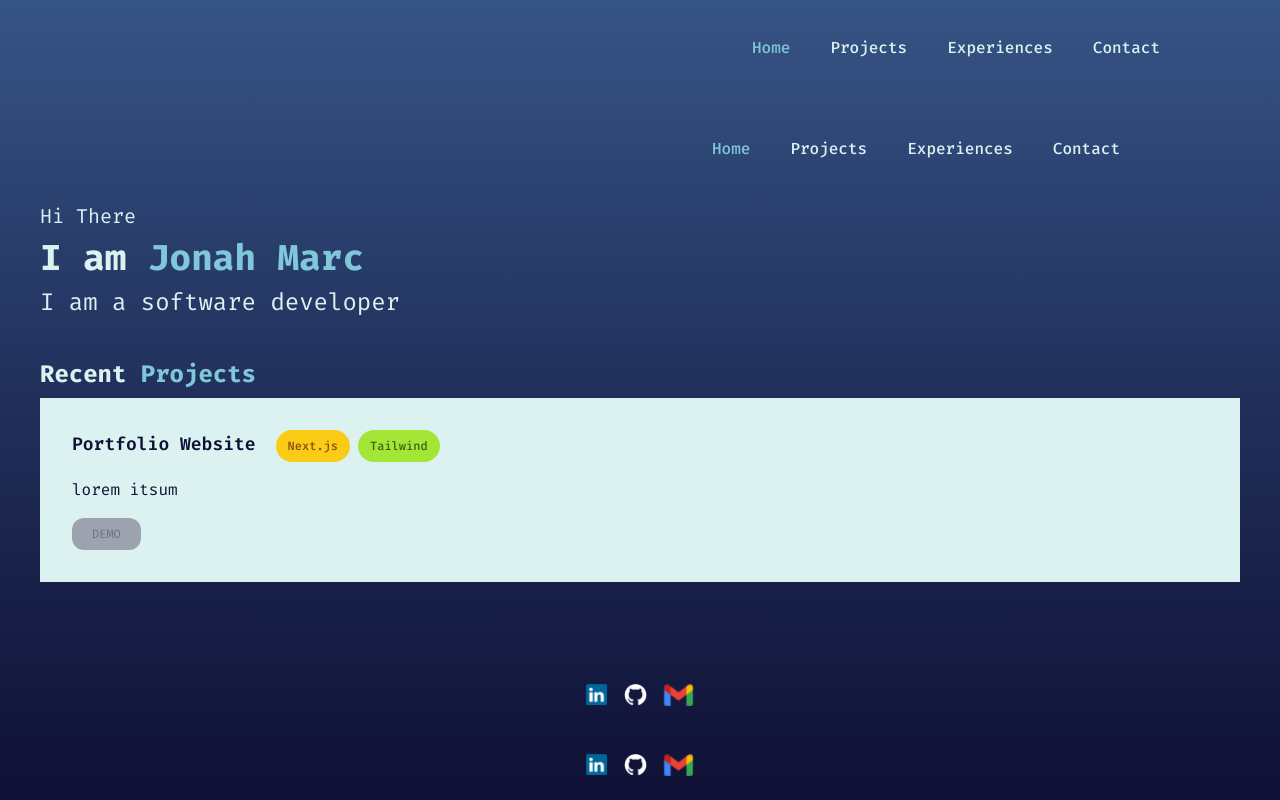
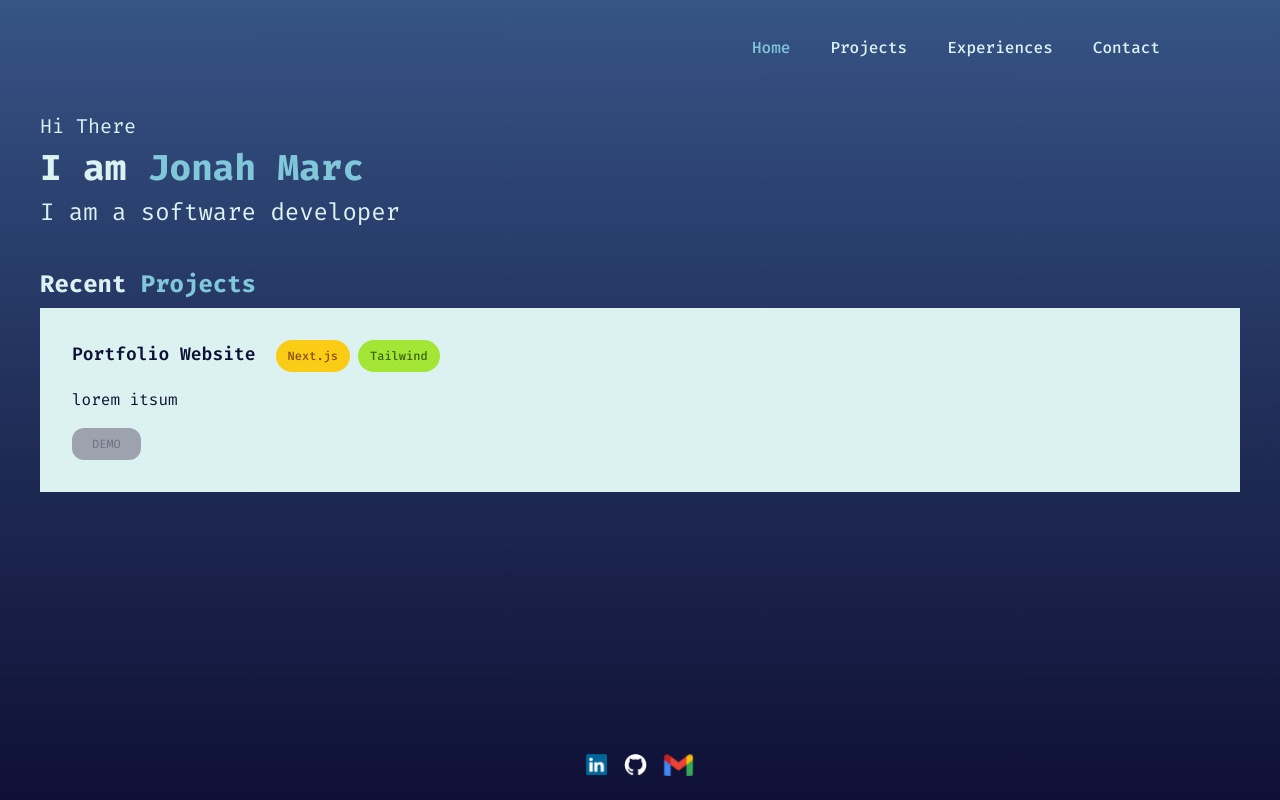
Before and after one commit to jonahmarc/jonahmarc.github.io, a Next.js app: page / in a window 1280 px wide. Built offline with nearby package versions, Linux system fonts and the light colour scheme.

Commit message:
separate project data totally to make it easier to reuse the component

```diff
--- a/app/page.tsx
+++ b/app/page.tsx
@@ -1,30 +1,8 @@
-"use client";
-
-import { useEffect, useState } from "react";
-
-import AppLayout from "@/components/AppLayout";
-import ProjectCard from "@/components/ProjectCard";
-
-interface Project {
-  title: string;
-  description: string;
-  tags: string[];
-  demo: string;
-}
+import Projects from "@/components/Projects";
 
 export default function Home() {
-  const [projects, setProjects] = useState<Project[]>([]);
-
-  useEffect(() => {
-    fetch("/data/projects.json")
-      .then((res) => res.json())
-      .then((data) => setProjects(data))
-      .catch((error) => console.error("Error fetching data:", error));
-  }, []);
-
   return (
-    <AppLayout>
-      <div className="flex flex-col gap-10">
+    <div className="flex flex-col gap-10 h-full">
       <div className="welcome-text
           flex flex-col gap-2
           w-full">
@@ -37,22 +15,13 @@ export default function Home() {
       </div>
       <div className="recent-projects
           flex flex-col gap-2
+          flex-1 min-h-0
           w-full">
         <h2 className="text-2xl font-bold">Recent <span className="text-secondary-light-blue">Projects</span></h2>
-          <div className="flex flex-col gap-2">
-            {
-              projects.map((project) => (
-                <ProjectCard
-                  title={project.title}
-                  description={project.description}
-                  tags={project.tags}
-                  demo={project.demo}
-                />
-              ))
-            }
+        <div className="flex-grow overflow-y-auto">
+          <Projects />
         </div>
       </div>
     </div>
-    </AppLayout>
   );
 }
--- a/components/ProjectCard.tsx
+++ /dev/null
@@ -1,35 +0,0 @@
-import React from 'react'
-
-import Tags from './Tags';
-
-interface ProjectCardProps {
-    title: string;
-    description: string;
-    tags: string[];
-    demo: string;
-}
-
-export default function ProjectCard( {title, description, tags, demo}:ProjectCardProps ) {
-    return (
-        <div className="info-card bg-primary-light-blue text-primary-dark-blue
-            flex flex-col gap-3 lg:gap-4 justify-start
-            p-3 lg:p-8">
-            <div className="flex flex-col lg:flex-row gap-2 lg:gap-5">
-                <h3 className="text-lg font-semibold">{ title }</h3>
-                <div className="tags flex flex-wrap gap-2 text-[8px] lg:text-xs">
-                    <Tags tags={tags} />
-                </div>
-            </div>
-            <p className="text-xs lg:text-base">
-                { description }
-            </p>
-            <button
-                className={`w-fit px-5 py-2 rounded-xl text-xs
-                    ${ demo ? "text-secondary-light-blue bg-secondary-dark-blue" : "text-gray-500 bg-gray-400"}`}
-                disabled={ demo ? false : true}
-            >
-                DEMO
-            </button>
-        </div>
-    )
-}
--- /dev/null
+++ b/components/Projects.tsx
@@ -0,0 +1,53 @@
+"use client";
+
+import React from 'react'
+import { useEffect, useState } from "react";
+
+import Tags from './Tags';
+
+interface Project {
+    title: string;
+    description: string;
+    tags: string[];
+    demo: string;
+}
+
+export default function Projects() {
+    const [projects, setProjects] = useState<Project[]>([]);
+
+    useEffect(() => {
+        fetch("/data/projects.json")
+        .then((res) => res.json())
+        .then((data) => setProjects(data))
+        .catch((error) => console.error("Error fetching data:", error));
+    }, []);
+    return (
+
+        <div className="flex flex-col gap-2">
+            {
+                projects.map((project) => (
+                    <div className="info-card bg-primary-light-blue text-primary-dark-blue
+                        flex flex-col gap-3 lg:gap-4 justify-start
+                        p-3 lg:p-8">
+                        <div className="flex flex-col lg:flex-row gap-2 lg:gap-5">
+                            <h3 className="text-lg font-semibold">{ project.title }</h3>
+                            <div className="tags flex flex-wrap gap-2 text-[8px] lg:text-xs">
+                                <Tags tags={project.tags} />
+                            </div>
+                        </div>
+                        <p className="text-xs lg:text-base">
+                            { project.description }
+                        </p>
+                        <button
+                            className={`w-fit px-5 py-2 rounded-xl text-xs
+                                ${ project.demo ? "text-secondary-light-blue bg-secondary-dark-blue" : "text-gray-500 bg-gray-400"}`}
+                            disabled={ project.demo ? false : true}
+                        >
+                            DEMO
+                        </button>
+                    </div>
+                ))
+            }
+        </div>
+    )
+}
```
Lines whose indentation alone changed are shown as unchanged.
